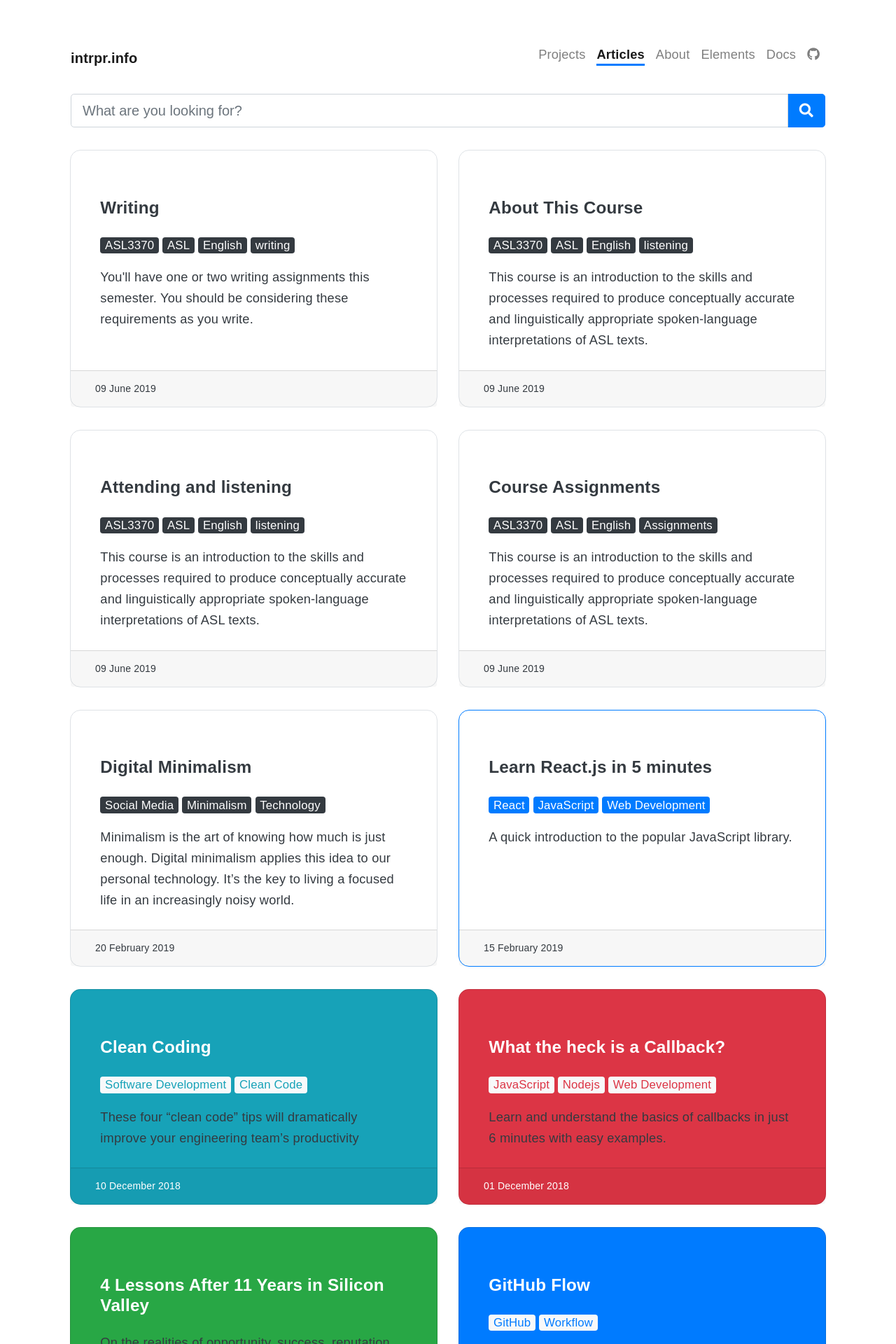
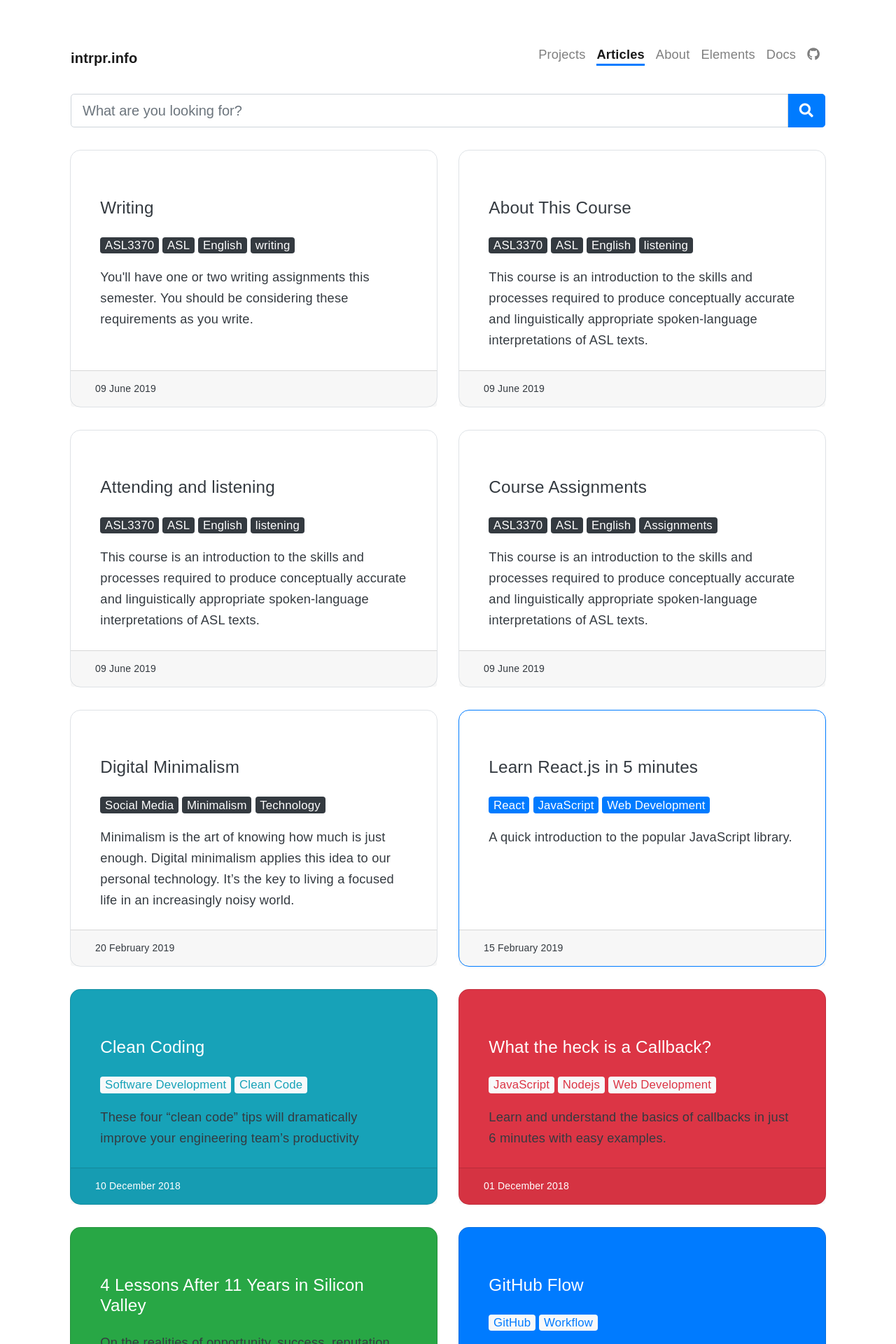
Before and after one commit to intrpr/jekyll-portfol-test, a Jekyll site: the page built from pages/articles.html, in a window 1280 px wide. Shown: the top 1920 px of the page at 70% size. Built offline with Jekyll 4.4.1, drawn with Linux system fonts in a browser that asks for light colours; nearby versions of some CDN libraries; some web fonts are replaced; comment, search, counter and statistics services are not loaded.

Commit message:
Update _articles.scss

```diff
--- a/_sass/_articles.scss
+++ b/_sass/_articles.scss
@@ -40,7 +40,7 @@
     /*article, aside, h1, h2, h3, h4, h5, h6, hgroup, nav, section { display: block; } */
     h1 { margin-block-start: 0.67em; margin-block-end: 0.67em; font-size: 200%; font-weight: normal; }
     h2 { margin-block-start: 1.20em; margin-block-end: 0.83em; font-size: 150%; font-weight: normal; }
-    h3 { margin-block-start: 1.00em; margin-block-end: 1.00em; font-size: 133%; font-weight: bold; }
+    h3 { margin-block-start: 1.00em; margin-block-end: 1.00em; font-size: 133%; font-weight: normal; }
     h4 { margin-block-start: 1.33em; margin-block-end: 1.33em; font-size: 117%; font-weight: bold; }
     h5 { margin-block-start: 1.67em; margin-block-end: 1.67em; font-size: 83%; font-weight: bold; }
     h6 { margin-block-start: 2.33em; margin-block-end: 2.33em; font-size: 67%; font-weight: normal; }
```
